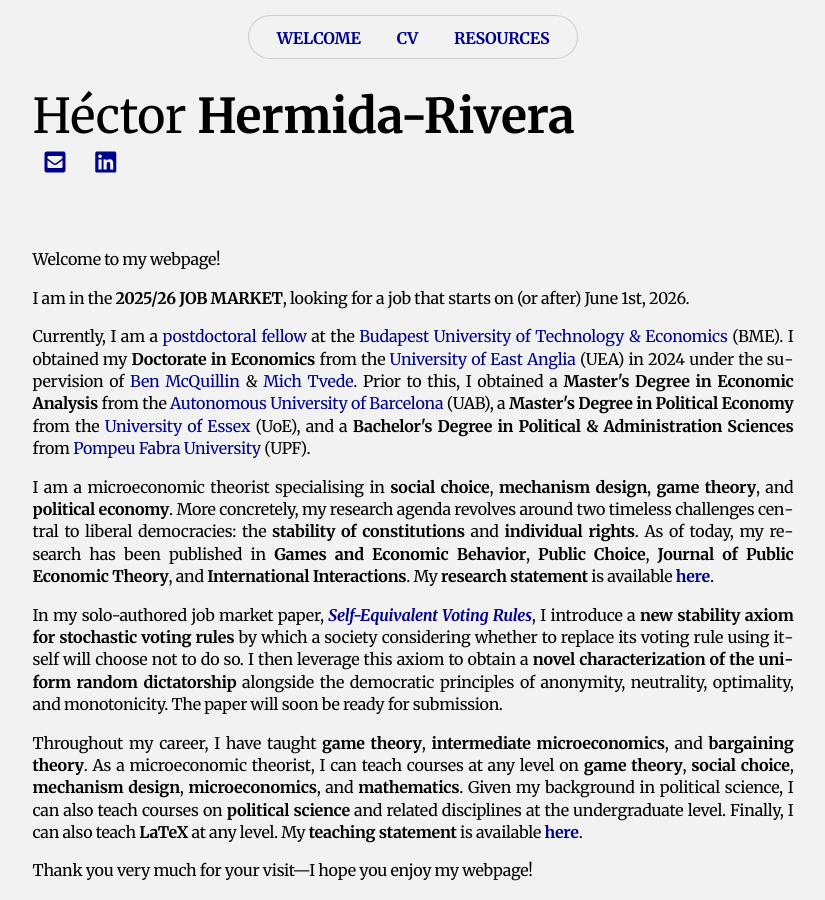
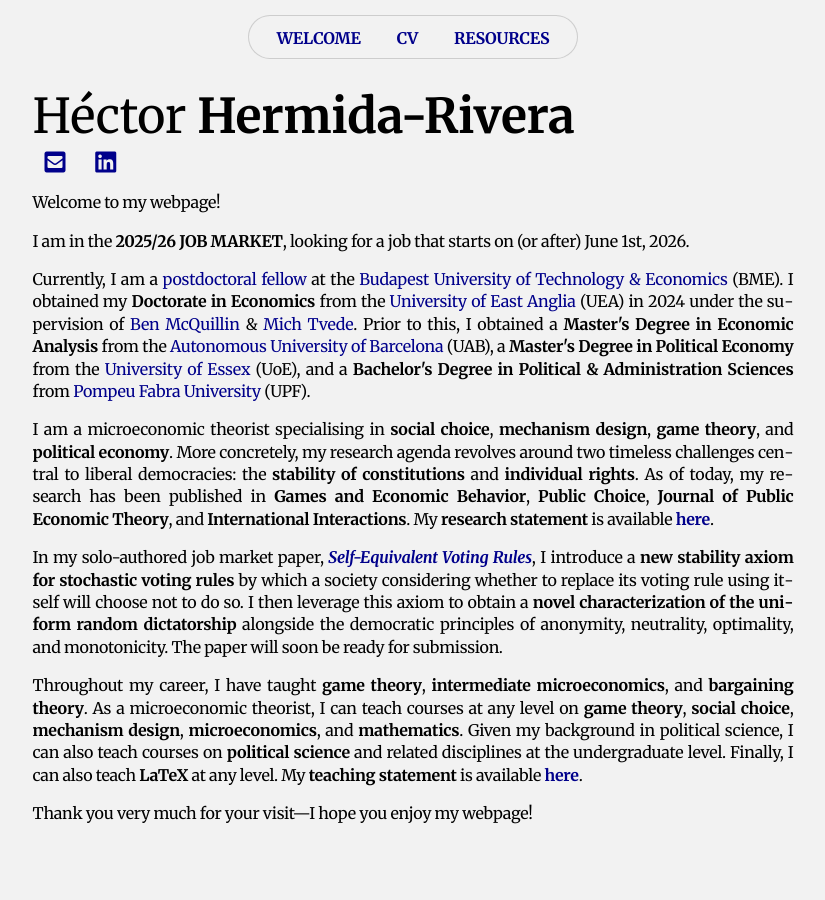
Before and after one commit to HectorHermidaRivera/hectorhermidarivera.github.io, a Jekyll site: the page built from index.md, in a window 1280 px wide and 900 px high. Shown: the whole window, without its empty margins (227-1052 px from the left). Built offline with Jekyll 4.4.1, drawn with Linux system fonts in a browser that asks for light colours; a style sheet for code colours, icons or effects is not loaded.

Commit message:
Update style.css

```diff
--- a/assets/css/style.css
+++ b/assets/css/style.css
@@ -29,7 +29,7 @@ body {
   display: flex;
   flex-direction: column;
   justify-content: center;
-  min-height: calc(100dvh - 120px);
+/*  min-height: calc(100dvh - 120px); */
 }
 
 /* STYLE WITH BIG LINE SPACE */
```
